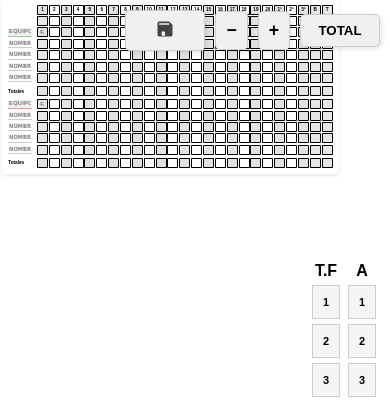
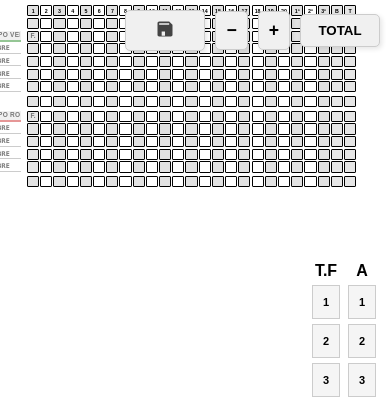
Before and after one commit to EliudSG/HOJA_PUNTEO, a Flask app: page / in a window 390 px wide. Shown: the top 420 px of the page. Run offline with Flask 3, Linux system fonts and the light colour scheme; some libraries are stand-ins or nearby versions.

Commit message:
Adaptacion para Tablets

```diff
--- a/static/css/index.css
+++ b/static/css/index.css
@@ -27,7 +27,7 @@ body {
   padding: 20px;
   background: white;
   border-radius: 8px;
-  box-shadow: 0 4px 10px rgba(0,0,0,0.1);
+  box-shadow: none;
   box-sizing: border-box;
 }
 
@@ -351,14 +351,14 @@ input::placeholder {
     gap: 3px;
   }
   .nombre-input {
-    width: 58px !important;
-    min-width: 58px !important;
+    width: 80px !important;
+    min-width: 80px !important;
     font-size: 0.70rem;
     padding: 4px 3px;
   }
   .totales-label {
-    width: 58px !important;
-    min-width: 58px !important;
+    width: 80px !important;
+    min-width: 80px !important;
     font-size: 0.70rem;
   }
   .columna-botones {
@@ -379,7 +379,7 @@ input::placeholder {
     align-items: flex-start;
   }
   #puntuacion-container {
-    min-width: 640px;
+    min-width: 620px;
     margin-left: 4px;
     margin-right: 80px;
     padding: 10px;
@@ -394,14 +394,14 @@ input::placeholder {
     gap: 2px;
   }
   .nombre-input {
-    width: 52px !important;
-    min-width: 52px !important;
+    width: 80px !important;
+    min-width: 80px !important;
     font-size: 0.65rem;
     padding: 3px 2px;
   }
   .totales-label {
-    width: 52px !important;
-    min-width: 52px !important;
+    width: 80px !important;
+    min-width: 80px !important;
     font-size: 0.65rem;
   }
   .columna-botones {
--- a/static/js/index.js
+++ b/static/js/index.js
@@ -30,13 +30,17 @@ function autoZoom() {
   const c = document.getElementById('puntuacion-container');
   c.style.zoom = '';
   requestAnimationFrame(() => {
-    const rect = c.getBoundingClientRect();
-    const side = document.querySelector('.contenedor-botones-laterales');
-    const sideLeft = side ? side.getBoundingClientRect().left : window.innerWidth - 80;
-    const available = sideLeft - rect.left - 8;
-    const natural = c.scrollWidth;
-    if (natural > available) {
-      zoomLevel = Math.max(ZOOM_MIN, parseFloat((available / natural).toFixed(2)));
+    const cStyle = getComputedStyle(c);
+    const bodyStyle = getComputedStyle(document.body);
+    const marginL = parseFloat(cStyle.marginLeft) || 0;
+    const marginR = parseFloat(cStyle.marginRight) || 0;
+    const bodyPadR = parseFloat(bodyStyle.paddingRight) || 0;
+    // Porción escalable: container + sus márgenes (todo esto se reduce con zoom)
+    const scalable = marginL + c.scrollWidth + marginR;
+    // Espacio disponible: viewport menos el padding fijo del body
+    const available = window.innerWidth - bodyPadR;
+    if (scalable > available) {
+      zoomLevel = Math.max(ZOOM_MIN, parseFloat((available / scalable).toFixed(2)));
       c.style.zoom = zoomLevel;
     } else {
       zoomLevel = 1.0;
```
